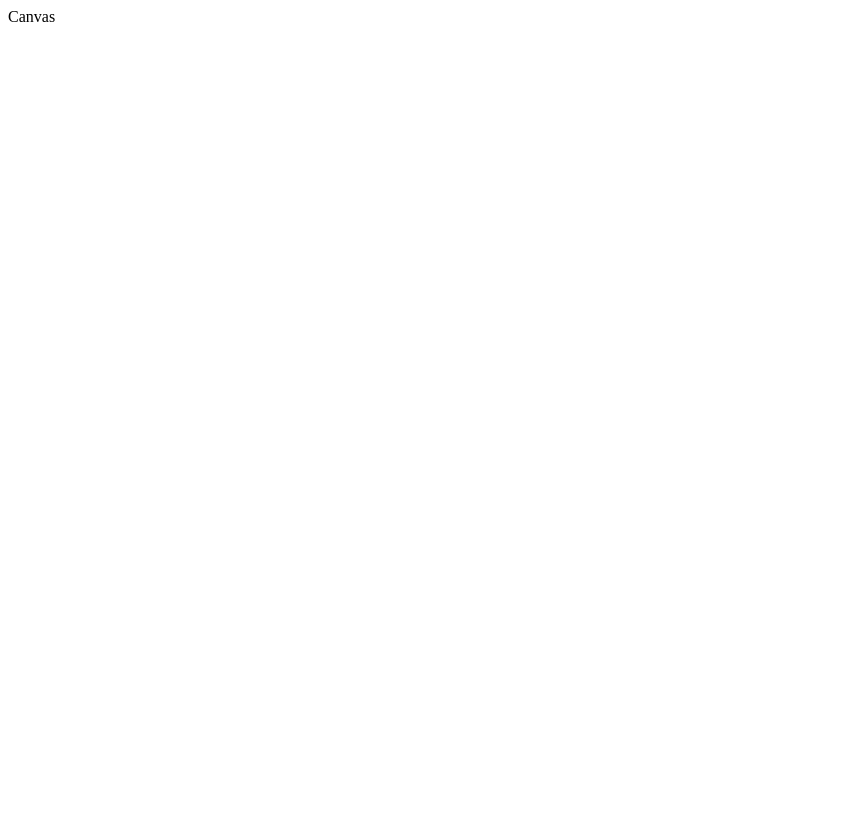
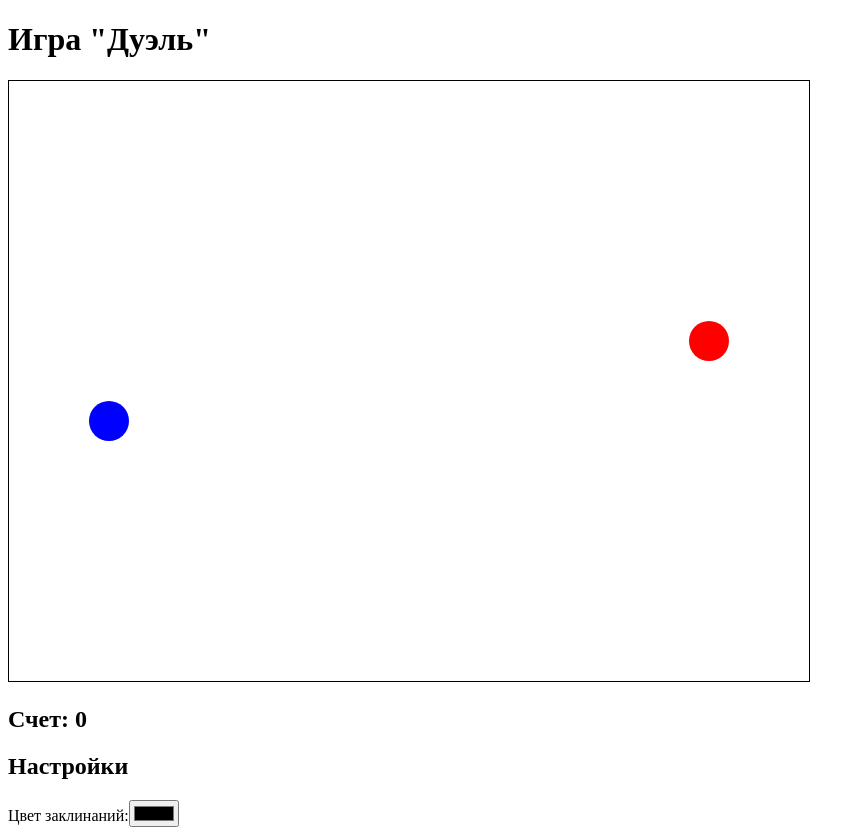
Before and after one commit to raamat/game-duel, a React (Create React App) app: page / in a window 1280 px wide. Shown: the whole page, without its empty margins (0-865 px from the left). Before the commit the page ends 800 px from the top, so only its background shows below. Built offline with nearby package versions, Linux system fonts and the light colour scheme.

Commit message:
create game template using ChatGPT

```diff
--- a/src/App.tsx
+++ b/src/App.tsx
@@ -1,11 +1,13 @@
 import React from 'react';
+import Game from './components/Game';
 
-function App() {
+const App: React.FC = () => {
   return (
     <div>
-      Canvas
+      <h1>Игра "Дуэль"</h1>
+      <Game />
     </div>
   );
-}
+};
 
 export default App;
--- /dev/null
+++ b/src/components/Canvas.tsx
@@ -0,0 +1,31 @@
+import React, { useRef, useEffect } from 'react';
+
+interface CanvasProps {
+  draw: (ctx: CanvasRenderingContext2D) => void;
+  onClick: (event: React.MouseEvent<HTMLCanvasElement>) => void;
+}
+
+const Canvas: React.FC<CanvasProps> = ({ draw, onClick }) => {
+  const canvasRef = useRef<HTMLCanvasElement | null>(null);
+
+  useEffect(() => {
+    const canvas = canvasRef.current;
+    const ctx = canvas?.getContext('2d');
+
+    if (ctx) {
+      draw(ctx);
+    }
+  }, [draw]);
+
+  return (
+    <canvas
+      ref={canvasRef}
+      width={800}
+      height={600}
+      style={{ border: '1px solid black' }}
+      onClick={onClick}
+    />
+  );
+};
+
+export default Canvas;
--- /dev/null
+++ b/src/components/Game.tsx
@@ -0,0 +1,143 @@
+import React, { useState, useEffect, useRef } from 'react';
+import Canvas from './Canvas';
+import Hero from './Hero';
+import Spell from './Spell';
+import SettingsMenu from './SettingsMenu';
+import Scoreboard from './Scoreboard';
+
+interface HeroProps {
+  x: number;
+  y: number;
+  color: string;
+  direction: number; // 1 - вверх, -1 - вниз
+}
+
+const Game: React.FC = () => {
+  const [hero1, setHero1] = useState<HeroProps>({ x: 100, y: 300, color: 'blue', direction: 1 });
+  const [hero2, setHero2] = useState<HeroProps>({ x: 700, y: 300, color: 'red', direction: -1 });
+  const [spells, setSpells] = useState<any[]>([]);
+  const [score, setScore] = useState(0);
+  const [hero1SpellColor, setHero1SpellColor] = useState('blue');
+  const [hero2SpellColor, setHero2SpellColor] = useState('red');
+  const canvasRef = useRef<HTMLCanvasElement | null>(null);
+
+  const draw = (ctx: CanvasRenderingContext2D) => {
+    ctx.clearRect(0, 0, ctx.canvas.width, ctx.canvas.height);
+
+    // Рисуем героев
+    ctx.fillStyle = hero1.color;
+    ctx.beginPath();
+    ctx.arc(hero1.x, hero1.y, 20, 0, Math.PI * 2);
+    ctx.fill();
+
+    ctx.fillStyle = hero2.color;
+    ctx.beginPath();
+    ctx.arc(hero2.x, hero2.y, 20, 0, Math.PI * 2);
+    ctx.fill();
+
+    // Рисуем заклинания
+    spells.forEach(spell => {
+      ctx.fillStyle = spell.color;
+      ctx.beginPath();
+      ctx.arc(spell.x, spell.y, 5, 0, Math.PI * 2);
+      ctx.fill();
+    });
+  };
+
+  const moveHeroes = () => {
+    // Двигаем первого героя
+    if (hero1.y + hero1.direction * 5 < 20 || hero1.y + hero1.direction * 5 > 580) {
+      setHero1(prev => ({ ...prev, direction: -prev.direction }));
+    }
+    setHero1(prev => ({ ...prev, y: prev.y + prev.direction * 5 }));
+
+    // Двигаем второго героя
+    if (hero2.y + hero2.direction * 5 < 20 || hero2.y + hero2.direction * 5 > 580) {
+      setHero2(prev => ({ ...prev, direction: -prev.direction }));
+    }
+    setHero2(prev => ({ ...prev, y: prev.y + prev.direction * 5 }));
+  };
+
+  const shootSpell = (hero: HeroProps) => {
+    const newSpell = {
+      x: hero.x,
+      y: hero.y,
+      color: hero.color,
+      direction: hero === hero1 ? 1 : -1,
+    };
+    setSpells(prev => [...prev, newSpell]);
+  };
+
+  const updateSpells = () => {
+    setSpells(prev => {
+      return prev
+        .map(spell => ({
+          ...spell,
+          x: spell.x + spell.direction * 5, // Движение заклинания
+        }))
+        .filter(spell => spell.x < 800 && spell.x > 0); // Удаляем заклинания за пределами экрана
+    });
+  };
+
+  const checkCollisions = () => {
+    spells.forEach(spell => {
+      const distanceToHero1 = Math.sqrt((spell.x - hero1.x) ** 2 + (spell.y - hero1.y) ** 2);
+      const distanceToHero2 = Math.sqrt((spell.x - hero2.x) ** 2 + (spell.y - hero2.y) ** 2);
+
+      if (distanceToHero1 < 25) {
+        setScore(prev => prev + 1);
+        setSpells(prev => prev.filter(s => s !== spell)); // Удаляем заклинание
+      }
+
+      if (distanceToHero2 < 25) {
+        setScore(prev => prev + 1);
+        setSpells(prev => prev.filter(s => s !== spell)); // Удаляем заклинание
+      }
+    });
+  };
+
+  const handleMouseClick = (event: React.MouseEvent) => {
+    const rect = canvasRef.current?.getBoundingClientRect();
+    const mouseX = event.clientX - (rect?.left || 0);
+    const mouseY = event.clientY - (rect?.top || 0);
+
+    // Проверяем, попали ли в героя
+    if (Math.sqrt((mouseX - hero1.x) ** 2 + (mouseY - hero1.y) ** 2) < 25) {
+      shootSpell(hero1);
+    }
+
+    if (Math.sqrt((mouseX - hero2.x) ** 2 + (mouseY - hero2.y) ** 2) < 25) {
+      shootSpell(hero2);
+    }
+  };
+
+  useEffect(() => {
+    const interval = setInterval(() => {
+      moveHeroes();
+      updateSpells();
+checkCollisions();
+    }, 1000 / 60); // 60 FPS
+
+    return () => clearInterval(interval);
+  }, [hero1, hero2, spells]);
+
+  useEffect(() => {
+    // Постоянная стрельба
+    const shootInterval = setInterval(() => {
+      shootSpell(hero1);
+      shootSpell(hero2);
+    }, 1000); // Каждую секунду
+
+    return () => clearInterval(shootInterval);
+  }, [hero1, hero2]);
+
+  return (
+    <div>
+      <Canvas draw={draw} onClick={handleMouseClick} />
+      <Scoreboard score={score} />
+      <SettingsMenu onColorChange={setHero1SpellColor} />
+    </div>
+  );
+};
+
+export default Game;
--- /dev/null
+++ b/src/components/Hero.tsx
@@ -0,0 +1,15 @@
+import React from 'react';
+
+interface HeroProps {
+  x: number;
+  y: number;
+  color: string;
+}
+
+const Hero: React.FC<HeroProps> = ({ x, y, color }) => {
+  return (
+    <circle cx={x} cy={y} r={20} fill={color} />
+  );
+};
+
+export default Hero;
--- /dev/null
+++ b/src/components/Scoreboard.tsx
@@ -0,0 +1,15 @@
+import React from 'react';
+
+interface ScoreboardProps {
+  score: number;
+}
+
+const Scoreboard: React.FC<ScoreboardProps> = ({ score }) => {
+  return (
+    <div>
+      <h2>Счет: {score}</h2>
+    </div>
+  );
+};
+
+export default Scoreboard;
--- /dev/null
+++ b/src/components/SettingsMenu.tsx
@@ -0,0 +1,23 @@
+import React from "react";
+
+interface SettingsMenuProps {
+  onColorChange: (color: string) => void;
+}
+
+const SettingsMenu: React.FC<SettingsMenuProps> = ({ onColorChange }) => {
+  const handleColorChange = (e: React.ChangeEvent<HTMLInputElement>) => {
+    onColorChange(e.target.value);
+  };
+
+  return (
+    <div>
+      <h2>Настройки</h2>
+      <label>
+        Цвет заклинаний:
+        <input type="color" onChange={handleColorChange} />
+      </label>
+    </div>
+  );
+};
+
+export default SettingsMenu;
--- /dev/null
+++ b/src/components/Spell.tsx
@@ -0,0 +1,15 @@
+import React from 'react';
+
+interface SpellProps {
+  x: number;
+  y: number;
+  color: string;
+}
+
+const Spell: React.FC<SpellProps> = ({ x, y, color }) => {
+  return (
+    <circle cx={x} cy={y} r={5} fill={color} />
+  );
+};
+
+export default Spell;
```
Also changed, not shown: src/components/GameOver.tsx (added, +18 -0 lines).
